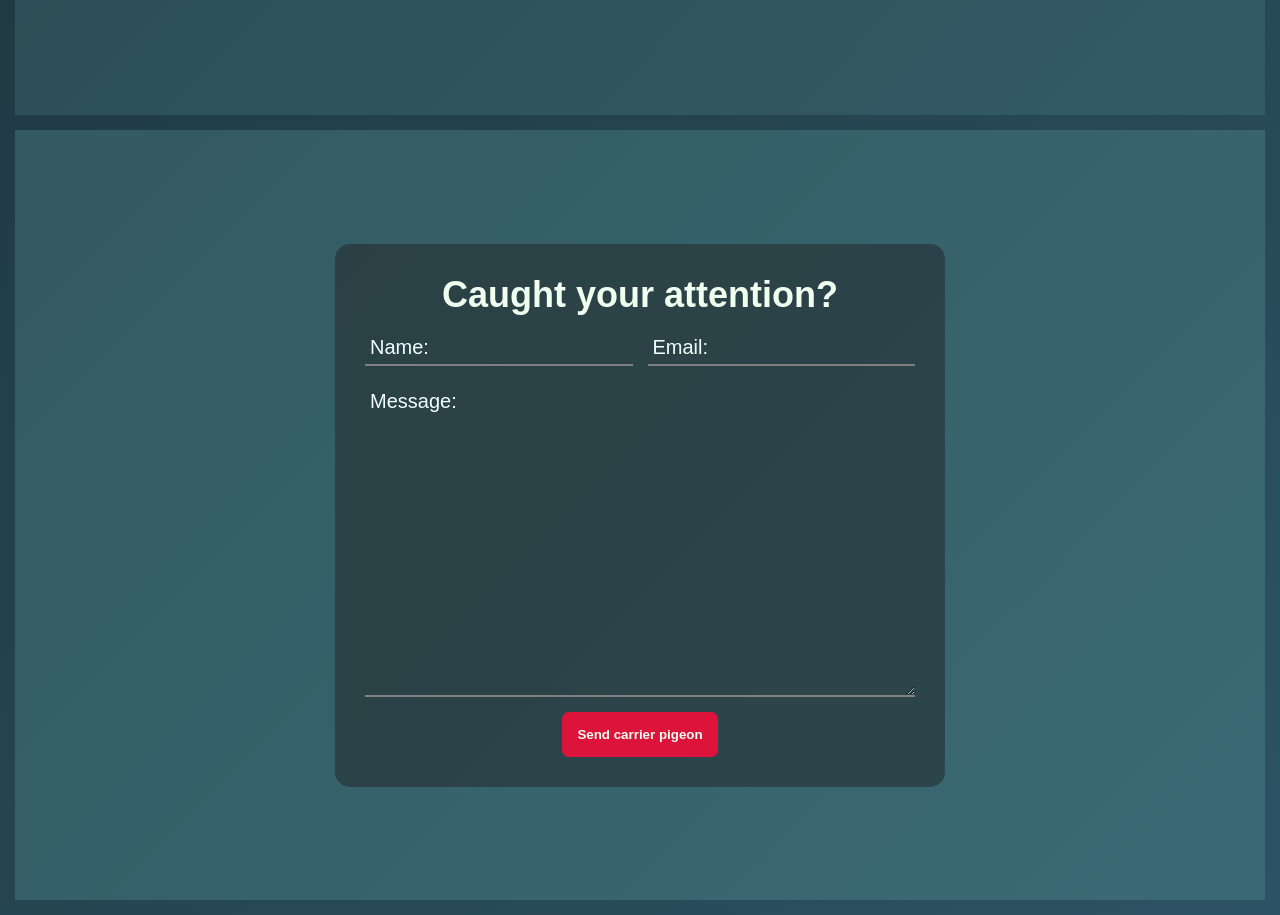
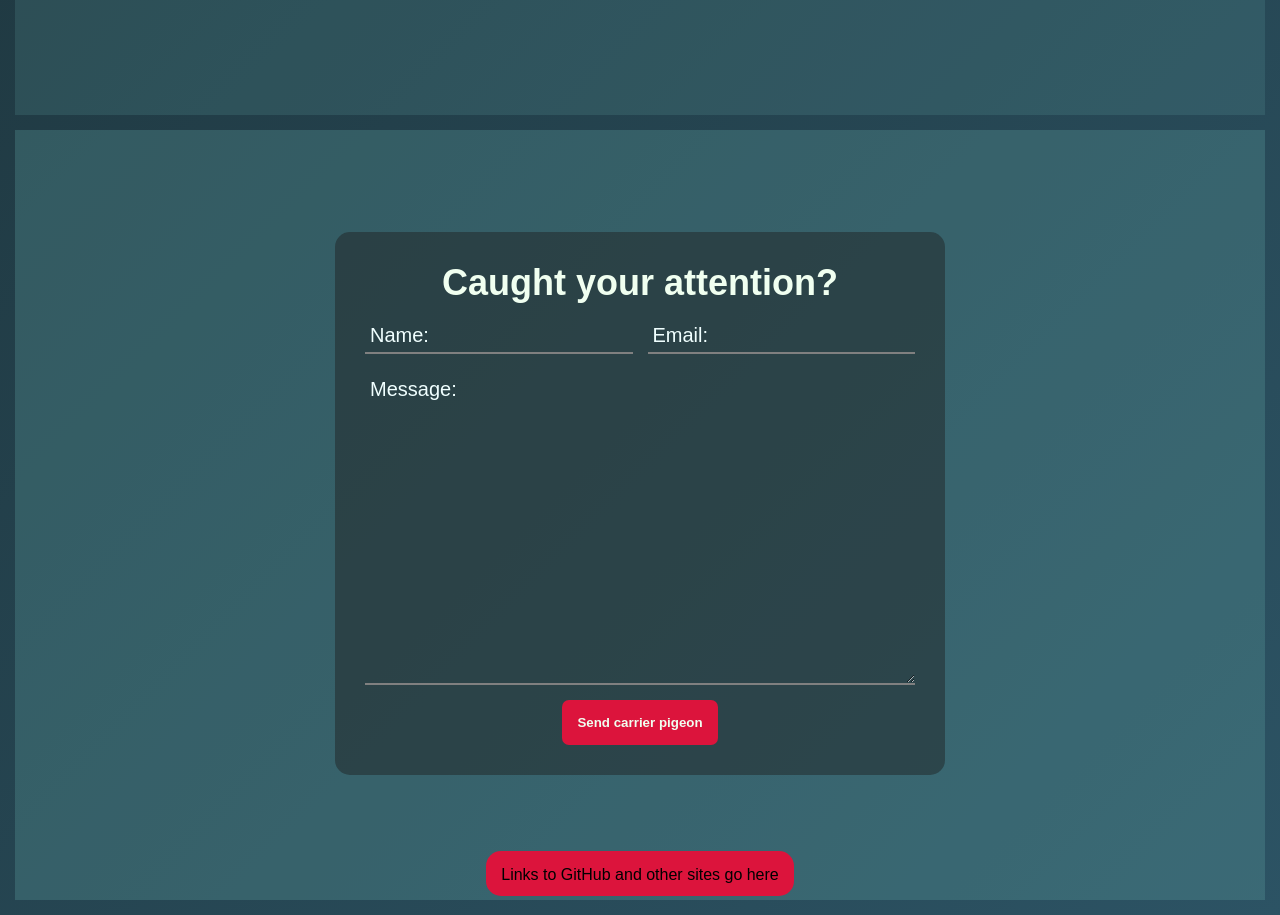
Before and after one commit to krushilnaik/krushilnaik.github.io, a React (Create React App) app: page / in a window 1280 px wide. Shown: the part 2240-3155 px from the top of the page. Built offline with nearby package versions, Linux system fonts and the light colour scheme.

Commit message:
Begin working on Footer

```diff
--- a/src/components/ContactForm.jsx
+++ b/src/components/ContactForm.jsx
@@ -1,4 +1,5 @@
 import React, { useState } from 'react';
+import Footer from './Footer';
 
 import './scss/ContactForm.scss';
 
@@ -45,6 +46,8 @@ function ContactForm() {
 				</div>
 				<button type='submit'>Send carrier pigeon</button>
 			</form>
+
+			<Footer />
 		</section>
 	);
 }
--- /dev/null
+++ b/src/components/Footer.jsx
@@ -0,0 +1,9 @@
+import React from 'react';
+
+import './scss/Footer.scss';
+
+function Footer() {
+	return <footer>Links to GitHub and other sites go here</footer>;
+}
+
+export default Footer;
--- a/src/components/scss/ContactForm.scss
+++ b/src/components/scss/ContactForm.scss
@@ -1,6 +1,7 @@
 #contact-form {
 	background-color: rgba($color: cadetblue, $alpha: 0.3);
 	display: grid;
+	grid-template-rows: 1fr 1.5em;
 	align-items: center;
 
 	form {
@@ -59,7 +60,7 @@
 			&::after {
 				content: '';
 				position: absolute;
-				transition: width 200ms;
+				transition: width 350ms;
 				width: 0;
 				height: 3px;
 				background-color: crimson;
--- /dev/null
+++ b/src/components/scss/Footer.scss
@@ -0,0 +1,11 @@
+footer {
+	justify-self: center;
+
+	padding: 15px;
+	padding-bottom: 30px;
+
+	border-radius: 15px;
+	background-color: crimson;
+	width: fit-content;
+	height: 100%;
+}
```
